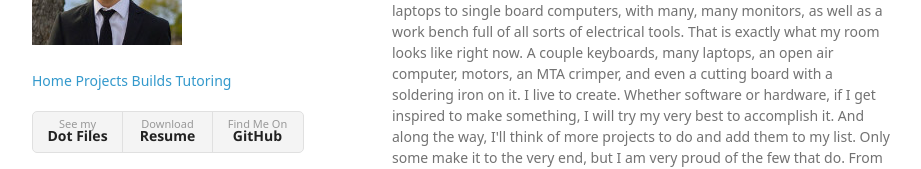
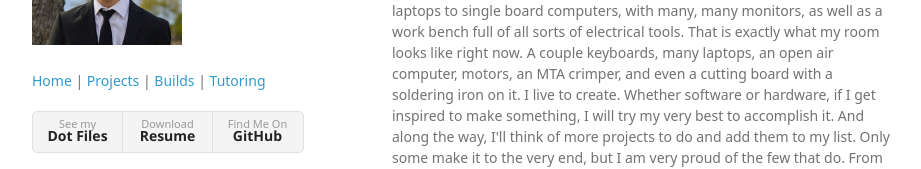
Before and after one commit to onibrow/onibrow.github.io, a plain HTML site: page index.html in a window 1280 px wide. Shown: the part 255-424 px from the top of the page, without its empty margins (178-1099 px from the left). Drawn offline with Linux system fonts and the light colour scheme; a web font is replaced by a local one.

Commit message:
Add bars between page titles

```diff
--- a/index.html
+++ b/index.html
@@ -21,7 +21,7 @@
 
         <p><img src="img/me-small.jpg" alt="Me"></p>
 
-        <p><a href="/">Home</a>    <a href="/projects.html">Projects</a>   <a href="/builds.html">Builds</a>   <a href="/tutor.html">Tutoring</a></p>
+        <p><a href="/">Home</a> | <a href="/projects.html">Projects</a> | <a href="/builds.html">Builds</a> | <a href="/tutor.html">Tutoring</a></p>
 
         <ul>
           <li><a href="https://github.com/onibrow/configs">See my<strong>Dot Files</strong></a></li>
```
Also changed, not shown: projects.html (+1 -1 lines).
